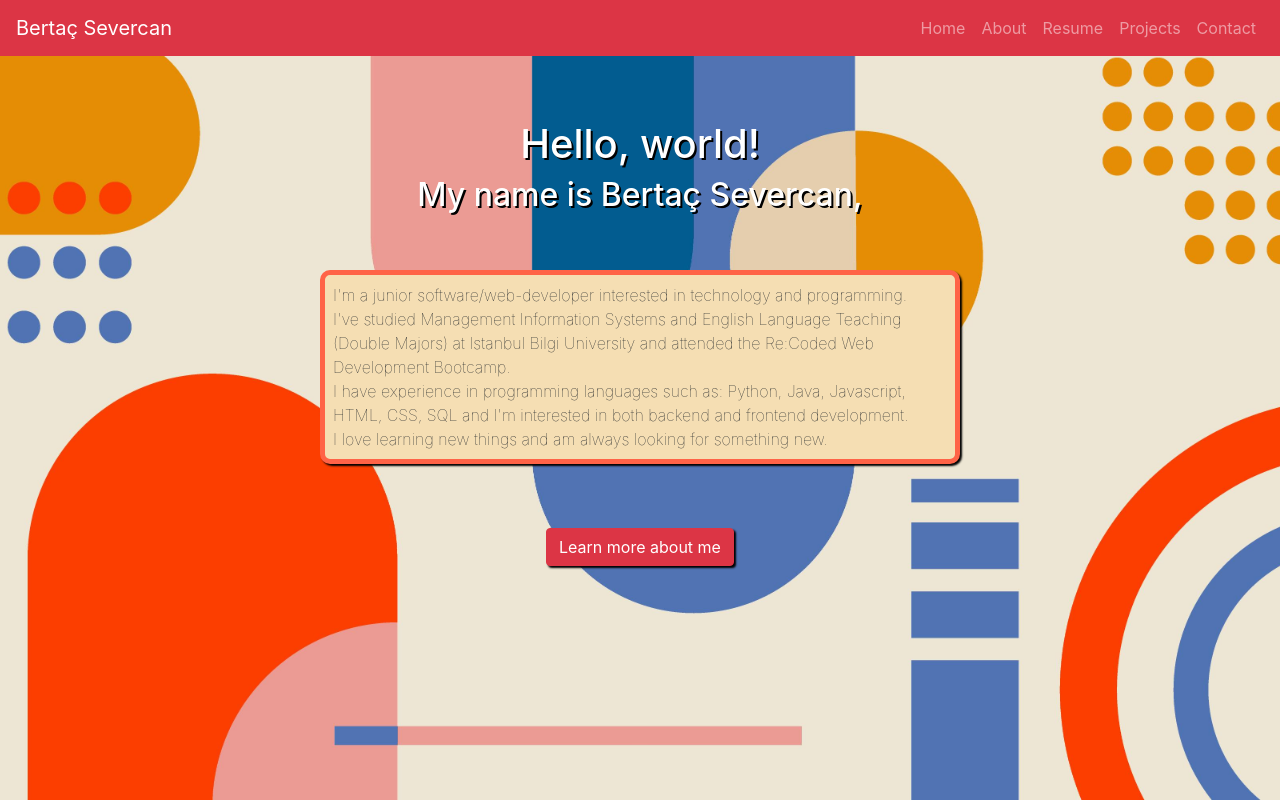
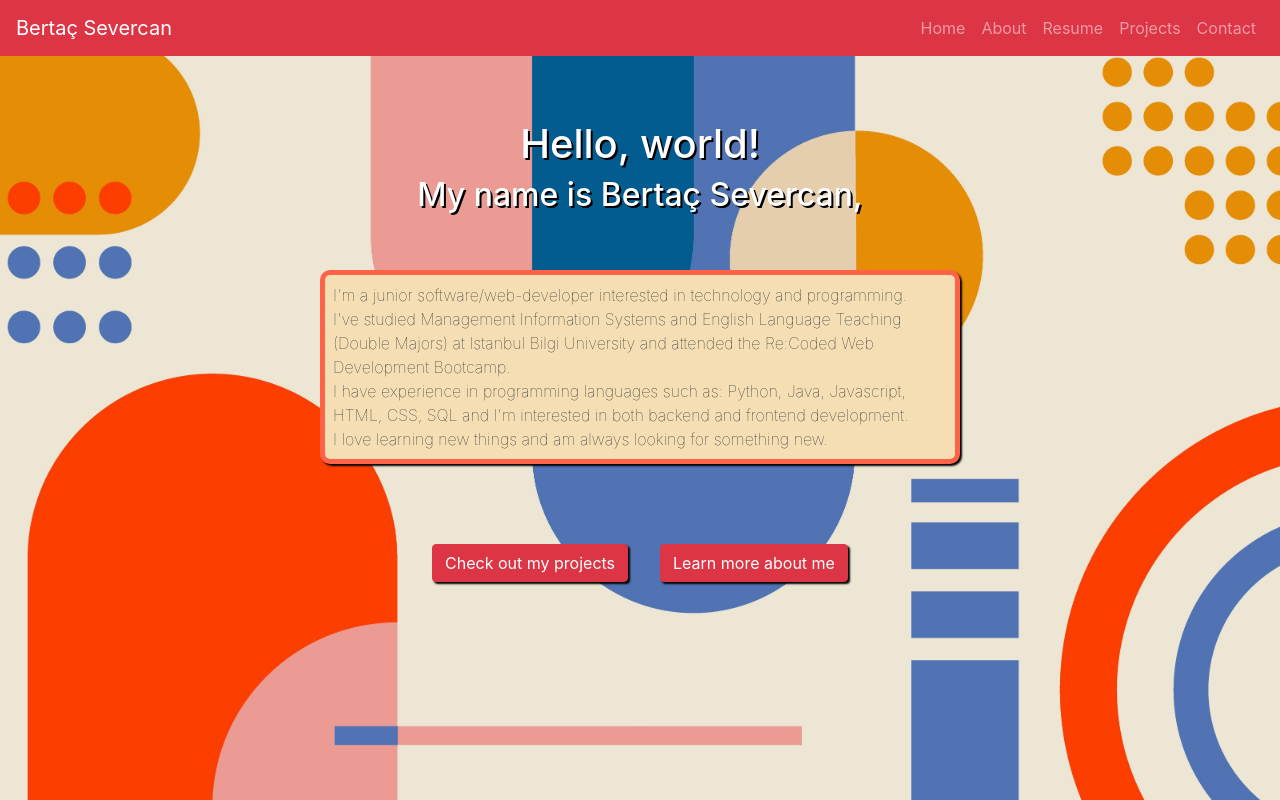
Before and after one commit to bertacsevercan/my-portfolio, a React (Create React App) app: page / in a window 1280 px wide. Built offline with nearby package versions, Linux system fonts and the light colour scheme.

Commit message:
add new  button to home

```diff
--- a/src/containers/Home/index.jsx
+++ b/src/containers/Home/index.jsx
@@ -27,11 +27,14 @@ const Home = () => {
           new.
         </p>
       </div>
-      <p>
+      <div className="buttons-wrapper">
+      <Button className="button" as={Link} to="/projects" variant="danger">
+          Check out my projects
+        </Button>
         <Button className="button" as={Link} to="/about" variant="danger">
           Learn more about me
         </Button>
-      </p>
+        </div>
     </Jumbotron>
   );
 };
--- a/src/containers/Home/style.css
+++ b/src/containers/Home/style.css
@@ -27,4 +27,12 @@
 
 .button {
   box-shadow: black 2px 2px 2px;
+  margin: 1em;
 }
+
+.buttons-wrapper {
+  display: flex;
+  justify-content:center;
+  flex-flow: wrap;
+
+}
```
